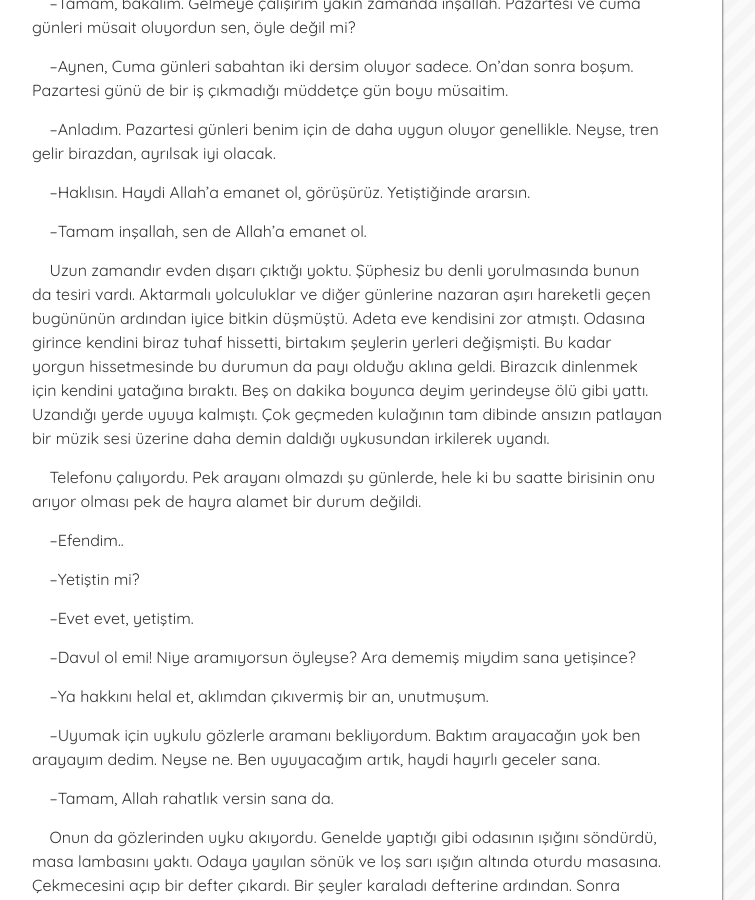
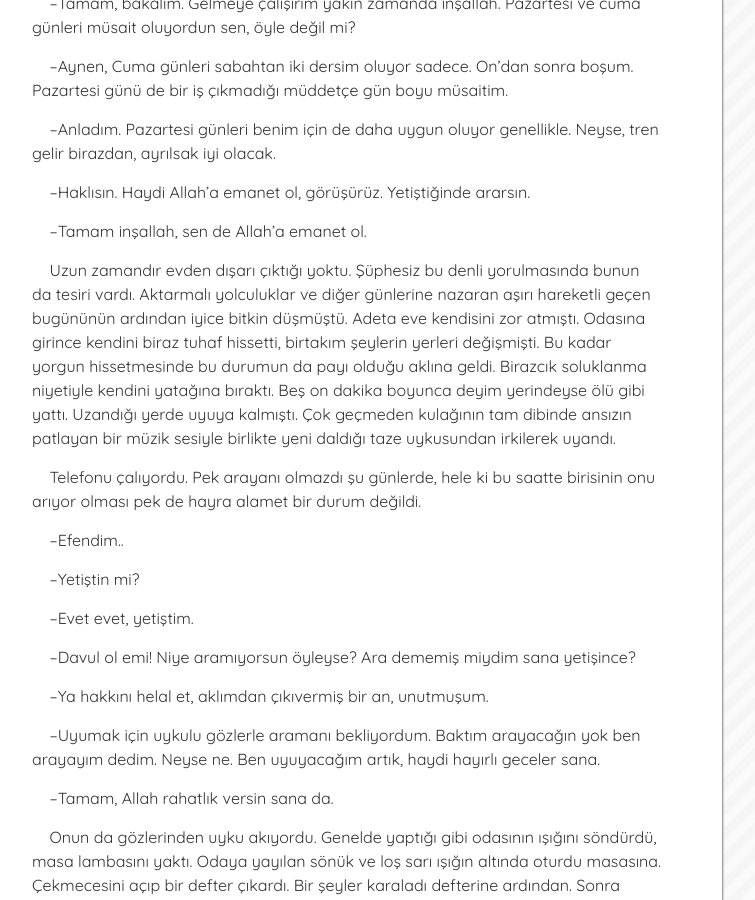
Before and after one commit to muhammedaydogdu/muhammedaydogdu.github.io, a Jekyll site: the page built from _posts/2018-03-31-o-ve-o.md, in a window 1280 px wide and 900 px high, scrolled down 8105 px. Shown: the whole window, without its empty margins (293-1048 px from the left). Built offline with Jekyll 4.4.1, drawn with Linux system fonts in a browser that asks for light colours; some web fonts are replaced.

Commit message:
Update 2018-03-31-o-ve-o.md

```diff
--- a/_posts/2018-03-31-o-ve-o.md
+++ b/_posts/2018-03-31-o-ve-o.md
@@ -266,7 +266,7 @@
 
 &nbsp;&nbsp;&nbsp;&nbsp;--Tamam inşallah, sen de Allah’a emanet ol.
 
-&nbsp;&nbsp;&nbsp;&nbsp;Uzun zamandır evden dışarı çıktığı yoktu. Şüphesiz bu denli yorulmasında bunun da tesiri vardı. Aktarmalı yolculuklar ve diğer günlerine nazaran aşırı hareketli geçen bugününün ardından iyice bitkin düşmüştü. Adeta eve  kendisini zor atmıştı. Odasına girince kendini biraz tuhaf hissetti, birtakım şeylerin yerleri değişmişti. Bu kadar yorgun hissetmesinde bu durumun da payı olduğu aklına geldi. Birazcık dinlenmek için kendini yatağına bıraktı. Beş on dakika boyunca deyim yerindeyse ölü gibi yattı. Uzandığı yerde uyuya kalmıştı. Çok geçmeden kulağının tam dibinde ansızın patlayan bir müzik sesi üzerine daha demin daldığı uykusundan irkilerek uyandı.
+&nbsp;&nbsp;&nbsp;&nbsp;Uzun zamandır evden dışarı çıktığı yoktu. Şüphesiz bu denli yorulmasında bunun da tesiri vardı. Aktarmalı yolculuklar ve diğer günlerine nazaran aşırı hareketli geçen bugününün ardından iyice bitkin düşmüştü. Adeta eve  kendisini zor atmıştı. Odasına girince kendini biraz tuhaf hissetti, birtakım şeylerin yerleri değişmişti. Bu kadar yorgun hissetmesinde bu durumun da payı olduğu aklına geldi. Birazcık soluklanma niyetiyle kendini yatağına bıraktı. Beş on dakika boyunca deyim yerindeyse ölü gibi yattı. Uzandığı yerde uyuya kalmıştı. Çok geçmeden kulağının tam dibinde ansızın patlayan bir müzik sesiyle birlikte yeni daldığı taze uykusundan irkilerek uyandı.
 
 &nbsp;&nbsp;&nbsp;&nbsp;Telefonu çalıyordu. Pek arayanı olmazdı şu günlerde, hele ki bu saatte birisinin onu arıyor olması pek de hayra alamet bir durum değildi.
 
```
